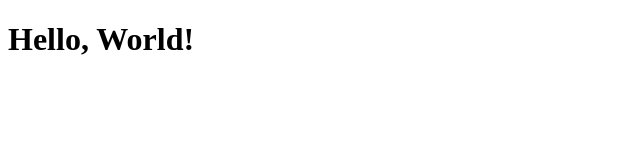
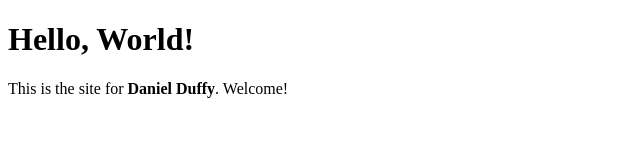
Before and after one commit to danorys/danorys.github.io, a plain HTML site: page index.html in a window 1280 px wide. Shown: the whole page, without its empty margins (0-640 px from the left). Drawn offline with Linux system fonts and the light colour scheme.

Commit message:
Added identity line.

```diff
--- a/index.html
+++ b/index.html
@@ -6,5 +6,7 @@
 
 	<body>
 		<h1> Hello, World! </h1>
+
+		<p>This is the site for <strong> Daniel Duffy</strong>. Welcome!</p>
 	</body>
 </html>
```
